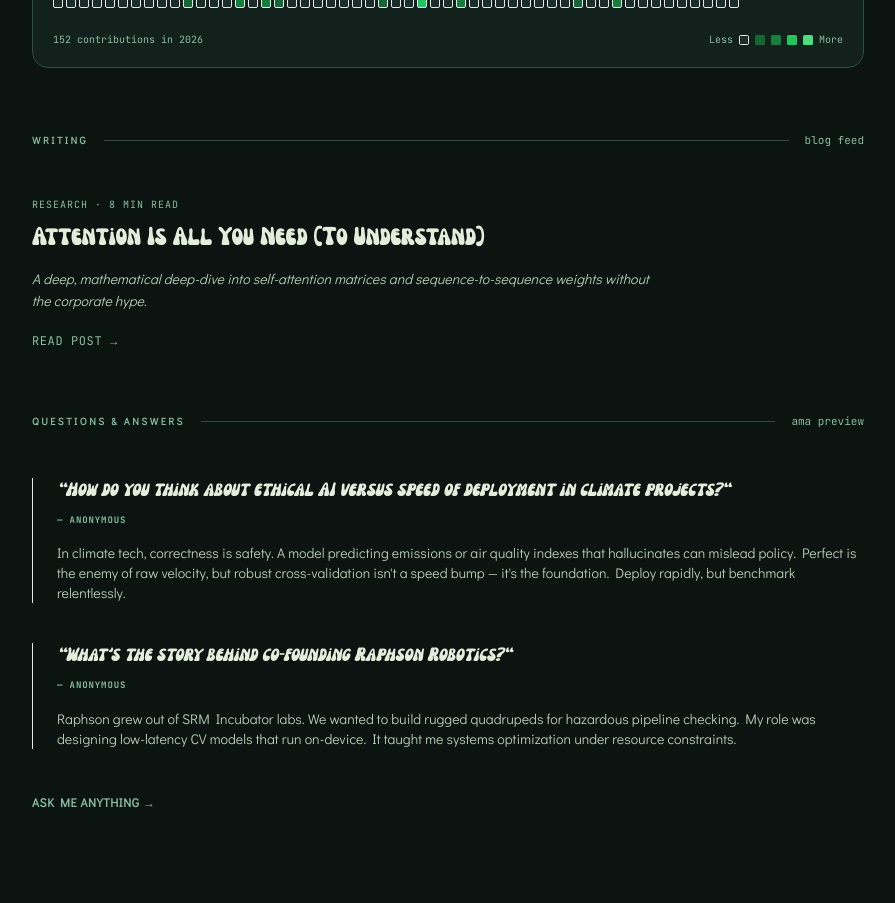
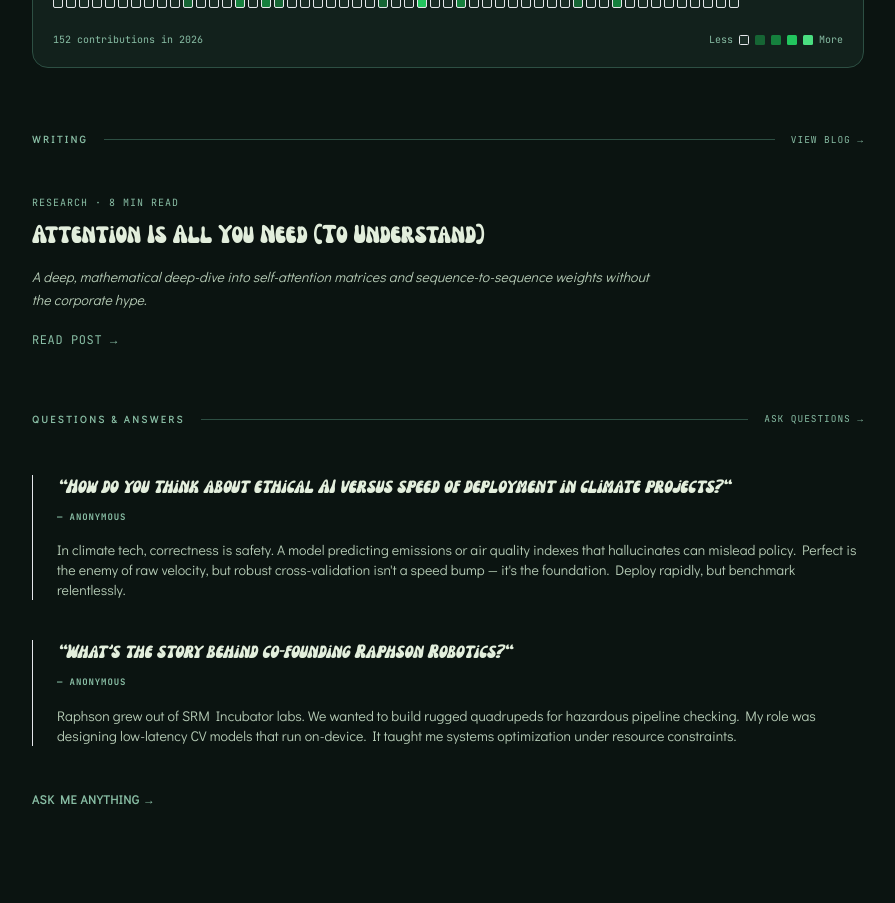
Before and after one commit to geetikavasistha-01/Geetika-s-Portfolio, a React (Vite) app in the folder frontend/: page / in a window 1280 px wide. Shown: the part 2180-3083 px from the top of the page, without its empty margins (192-1087 px from the left). Built offline with nearby package versions, Linux system fonts and the light colour scheme; no server answers; a web font is replaced by a local one.

Commit message:
feat: link headers to /blog and /ama sections on the Home page

```diff
--- a/frontend/src/pages/Home.tsx
+++ b/frontend/src/pages/Home.tsx
@@ -58,7 +58,14 @@ export default function Home() {
       {/* 8. Latest Article */}
       <SectionHeader
         label="writing"
-        rightElement={<span>blog feed</span>}
+        rightElement={
+          <Link
+            to="/blog"
+            className="flex items-center gap-0.5 hover:text-text1 transition-colors uppercase tracking-widest text-[9.5px] font-mono"
+          >
+            view blog &rarr;
+          </Link>
+        }
       />
       <LatestWriting />
 
@@ -67,7 +74,14 @@ export default function Home() {
       {/* 10. AMA Preview */}
       <SectionHeader
         label="questions & answers"
-        rightElement={<span>ama preview</span>}
+        rightElement={
+          <Link
+            to="/ama"
+            className="flex items-center gap-0.5 hover:text-text1 transition-colors uppercase tracking-widest text-[9.5px] font-mono"
+          >
+            ask questions &rarr;
+          </Link>
+        }
       />
       <AMAPreview />
 
```
